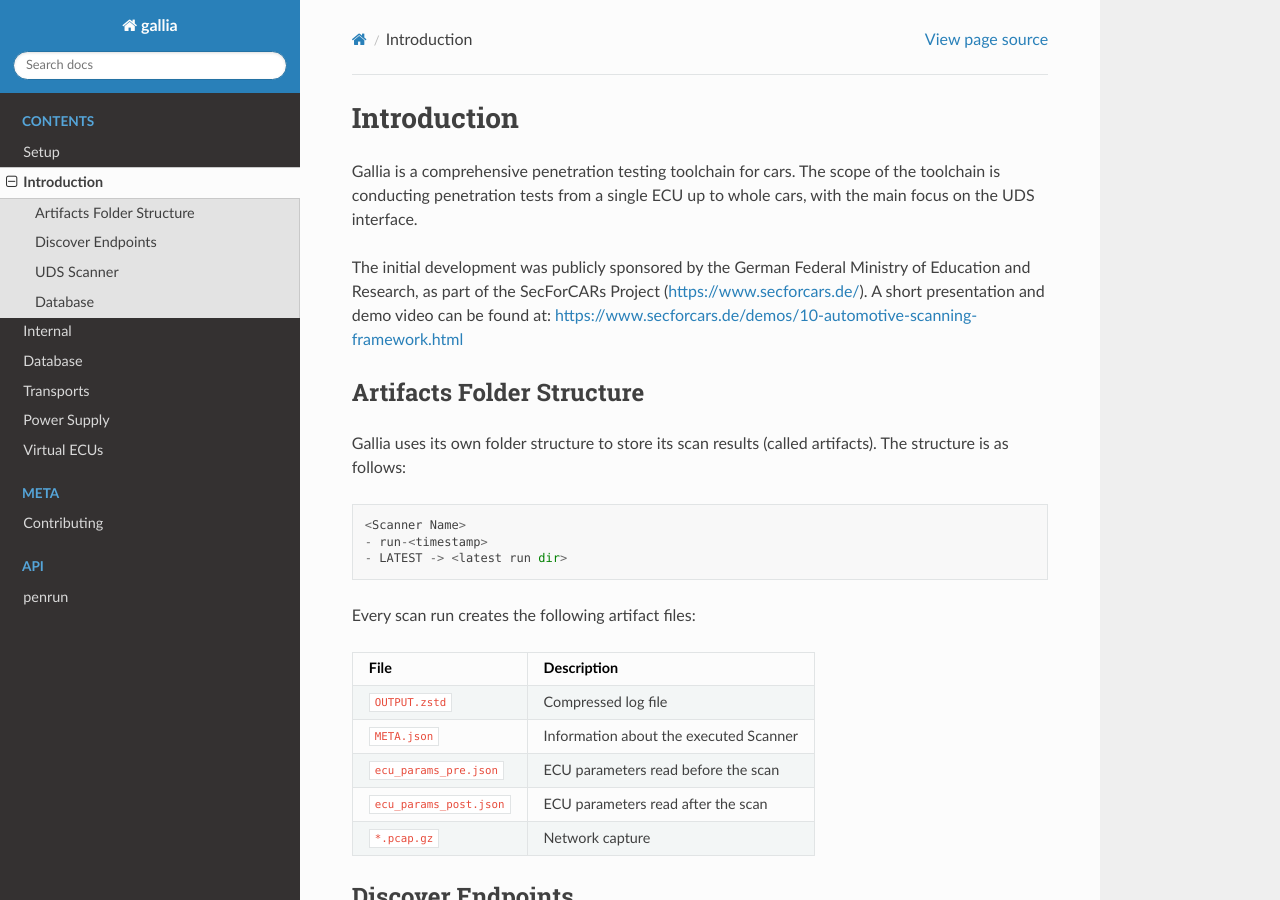
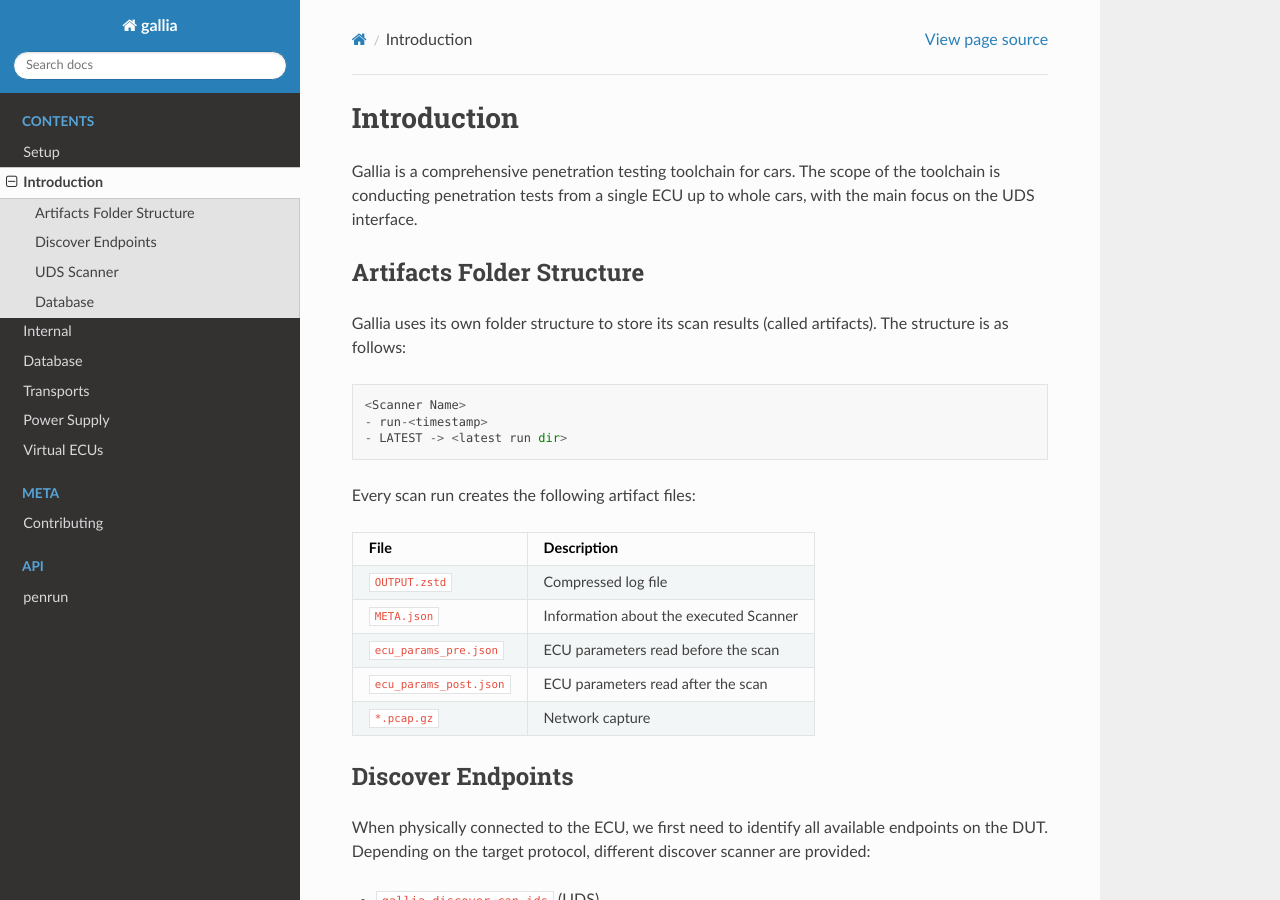
Before and after one commit to Fraunhofer-AISEC/gallia, a Sphinx documentation site: the page built from docs/introduction.md, in a window 1280 px wide and 900 px high. Built offline with Sphinx 7.4.7 and the Read the Docs theme 2.0.0, drawn with Linux system fonts in a browser that asks for light colours; pages that are not in the unit, such as notebooks, are missing from menus.

```diff
--- a/docs/introduction.md
+++ b/docs/introduction.md
@@ -2,9 +2,6 @@
 
 Gallia is a comprehensive penetration testing toolchain for cars.
 The scope of the toolchain is conducting penetration tests from a single ECU up to whole cars, with the main focus on the UDS interface.
-
-The initial development was publicly sponsored by the German Federal Ministry of Education and Research, as part of the SecForCARs Project ([https://www.secforcars.de/](https://www.secforcars.de/)).
-A short presentation and demo video can be found at: [https://www.secforcars.de/demos/10-automotive-scanning-framework.html](https://www.secforcars.de/demos/10-automotive-scanning-framework.html)
 
 ## Artifacts Folder Structure
 
```
Also changed, not shown: README.md (+5 -0 lines).
